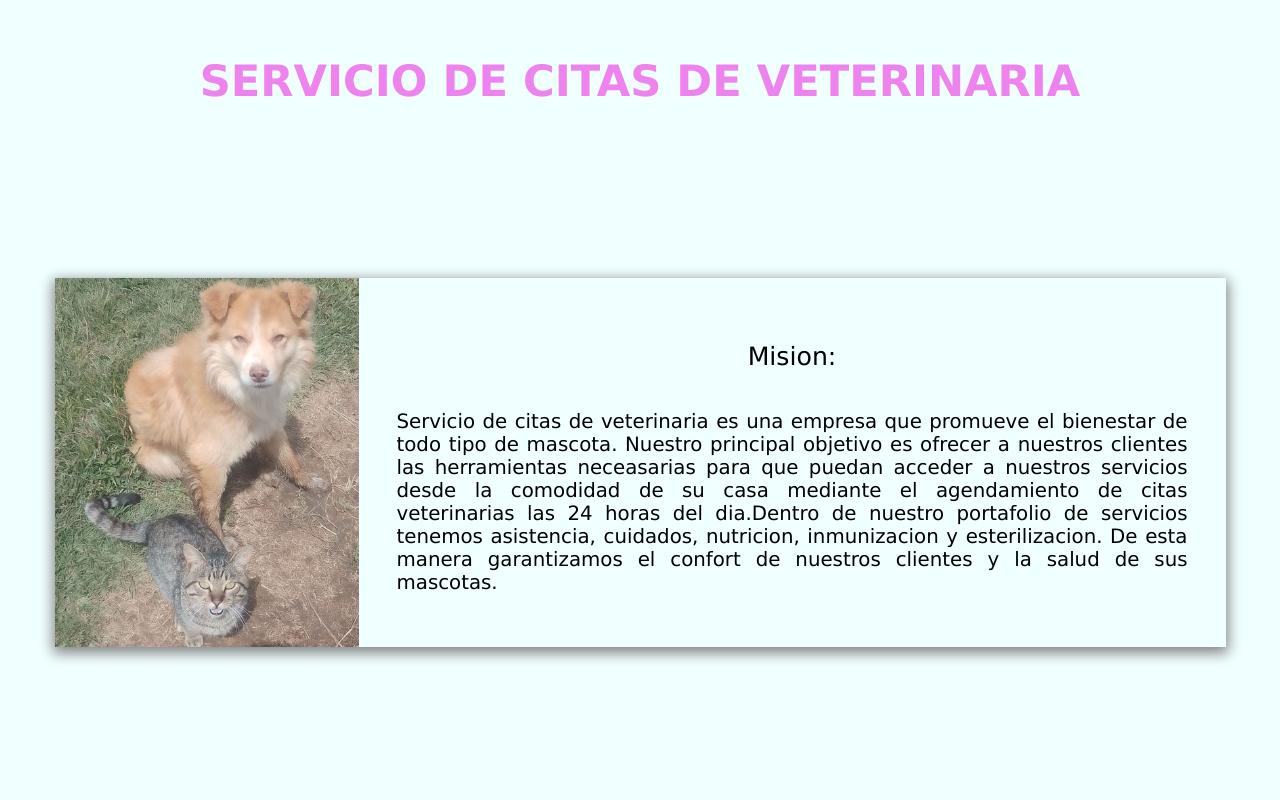
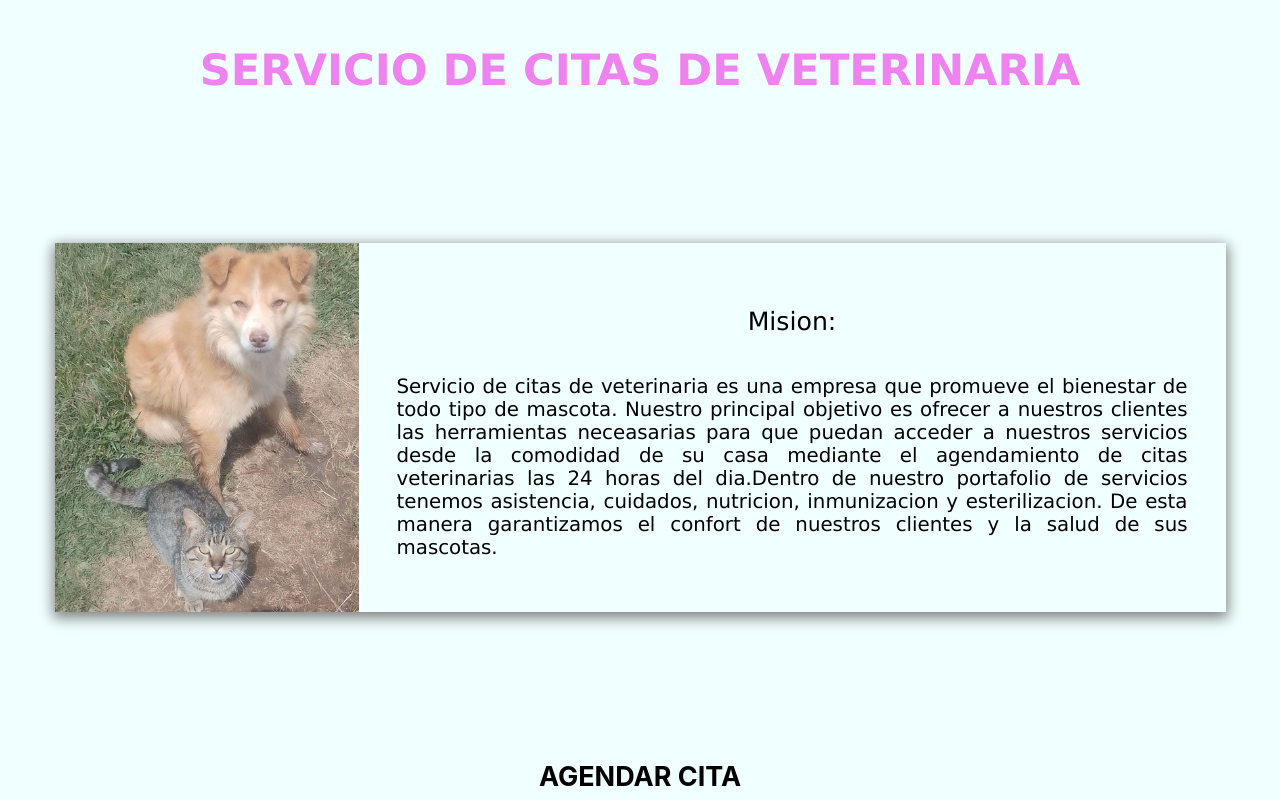
Before and after one commit to victorEmerio5/proyecto-final-g12, a React (Create React App) app: page / in a window 1280 px wide. Built offline with nearby package versions, Linux system fonts and the light colour scheme; the HTML template or start-up script is replaced by a standard one.

Commit message:
creando contenedor cita

```diff
--- a/src/App.js
+++ b/src/App.js
@@ -14,6 +14,9 @@ function App() {
          descripcion='Servicio de citas de veterinaria es una empresa que promueve el bienestar de todo tipo de mascota. Nuestro principal objetivo es ofrecer a nuestros clientes las herramientas neceasarias para que puedan acceder a nuestros servicios desde la comodidad de su casa mediante el agendamiento de citas veterinarias las 24 horas del dia.Dentro de nuestro portafolio de servicios tenemos asistencia, cuidados, nutricion, inmunizacion y esterilizacion. De esta manera garantizamos el confort de nuestros clientes y la salud de sus mascotas.'
         />
      </div>
+     <div className='cont-cita'>
+      <h2>AGENDAR CITA</h2>
+     </div>
     </div>
   );
 }
```
